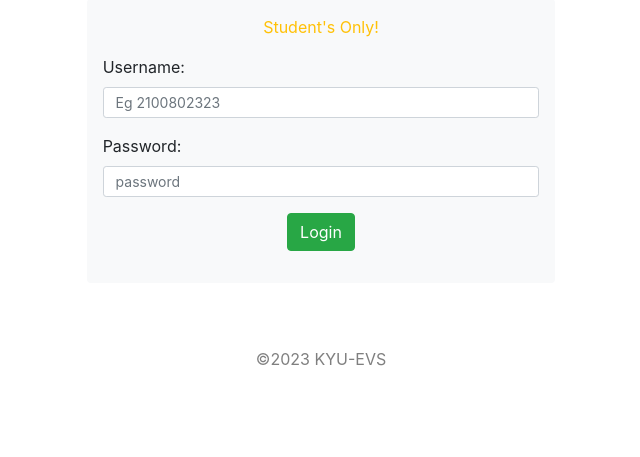
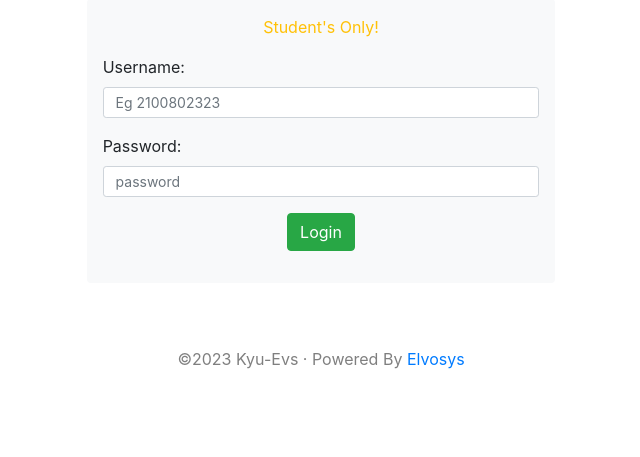
Before and after one commit to elvosys/intelligentvotingsystem, a Flask app: page / in a window 1280 px wide. Shown: the part 207-664 px from the top of the page, without its empty margins (319-959 px from the left). Run offline with Flask 3, Linux system fonts and the light colour scheme; some libraries are stand-ins or nearby versions.

Commit message:
Elvosys One

```diff
--- a/kyuvs/templates/basic_layout.html
+++ b/kyuvs/templates/basic_layout.html
@@ -8,9 +8,9 @@
     <link rel="icon" type="image/x-icon" href="/images/favicon.ico">
     <!--Titile-->
     {% if title %}
-    <title> KYU E-VS {{ title }}</title>
+    <title> Kyu Evs {{ title }}</title>
     {% else %}
-    <title>KYU E-VS</title>
+    <title>Elvosys Systems</title>
     {% endif %}
     <!--Bootstrap styling-->
     <link rel="stylesheet" href="https://cdn.jsdelivr.net/npm/bootstrap-icons@1.10.3/font/bootstrap-icons.css">
@@ -61,7 +61,7 @@
     <div class="container-fluid justify-content-center">
       <ul class="navbar-nav pt-2">
         <li class="nav-item">
-          <p class="text-black-50">&copy;2023 KYU-EVS</p>
+          <p class="text-black-50">&copy;2023 Kyu-Evs &middot; Powered By <a href="https://elvosys.org">Elvosys</a></p>
         </li>
       </ul>
     </div>
```
